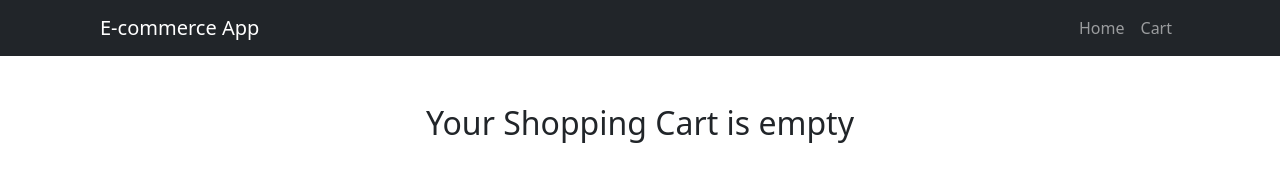
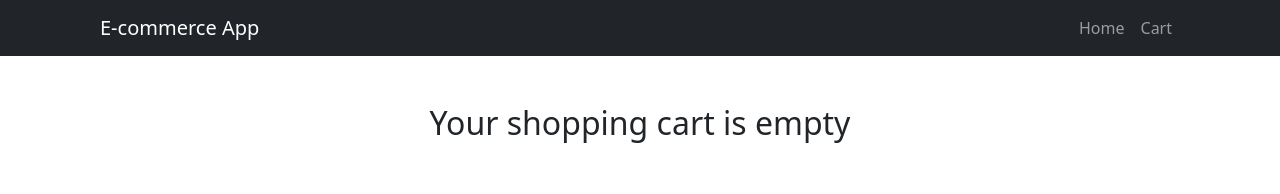
Before and after one commit to jisshub/ecommerce-app, a React (Create React App) app: page /cart in a window 1280 px wide. Shown: the top 194 px of the page. Built offline with nearby package versions, Linux system fonts and the light colour scheme.

Commit message:
Final update here

```diff
--- a/src/components/Cart/Cart.tsx
+++ b/src/components/Cart/Cart.tsx
@@ -26,16 +26,15 @@ const Cart: React.FC<CartProps> = () => {
     };
 
     return (
-    <div className='carts-wrapper'>
-        <Header />
-        <div className="cart-container mt-5 mb-5">
-            {
-                carts.length === 0 ? (
+        <div className='carts-wrapper'>
+            <Header />
+            <div className="cart-container mt-5 mb-5">
+                {carts.length === 0 ? (
                     <div className="empty-cart">
-                        <h2>Your Shopping Cart is empty</h2>
+                        <h2>Your shopping cart is empty</h2>
                     </div>
                 ) : (
-                    <div>
+                    <>
                         <h2 className="mb-4">Shopping Cart</h2>
                         {carts.map((product: Product) => (
                             <div key={product.id} className="cart-box d-flex justify-content-between align-items-center">
@@ -50,14 +49,13 @@ const Cart: React.FC<CartProps> = () => {
                                 </div>
                             </div>
                         ))}
-                    </div>
-                )
-            }
+                    </>
+                )}
+            </div>
+            <Footer />
         </div>
-        <Footer />
-    </div>
+    );
 
-    );
 }
 
 export default Cart;
--- a/src/components/Header/Header.tsx
+++ b/src/components/Header/Header.tsx
@@ -6,10 +6,10 @@ import './style.css';
 const Header: React.FC = () => {
     return (
         <Navbar bg="dark" variant="dark" className="justify-content-between">
-            <Navbar.Brand href="#home" className="custom-margin-left">E-commerce App</Navbar.Brand>
+            <Navbar.Brand as={Link} to={"/"} className="custom-margin-left">E-commerce App</Navbar.Brand>
             <Nav className="custom-margin-right">
                 <Nav.Link as={Link} to="/">Home</Nav.Link>
-                <Nav.Link href="#cart">Cart</Nav.Link>
+                <Nav.Link as={Link} to="/cart">Cart</Nav.Link>
             </Nav>
         </Navbar>
     );
```
